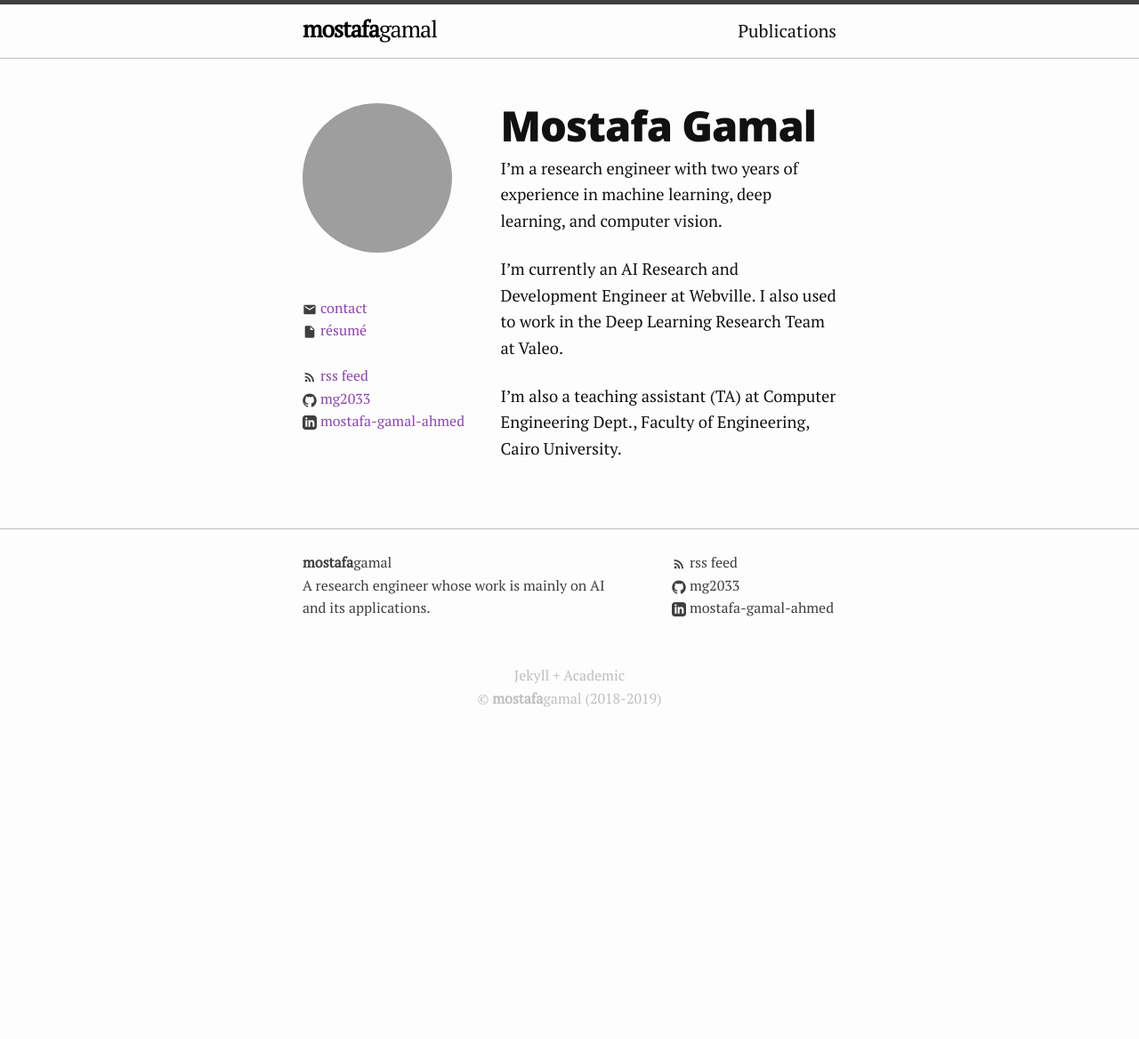
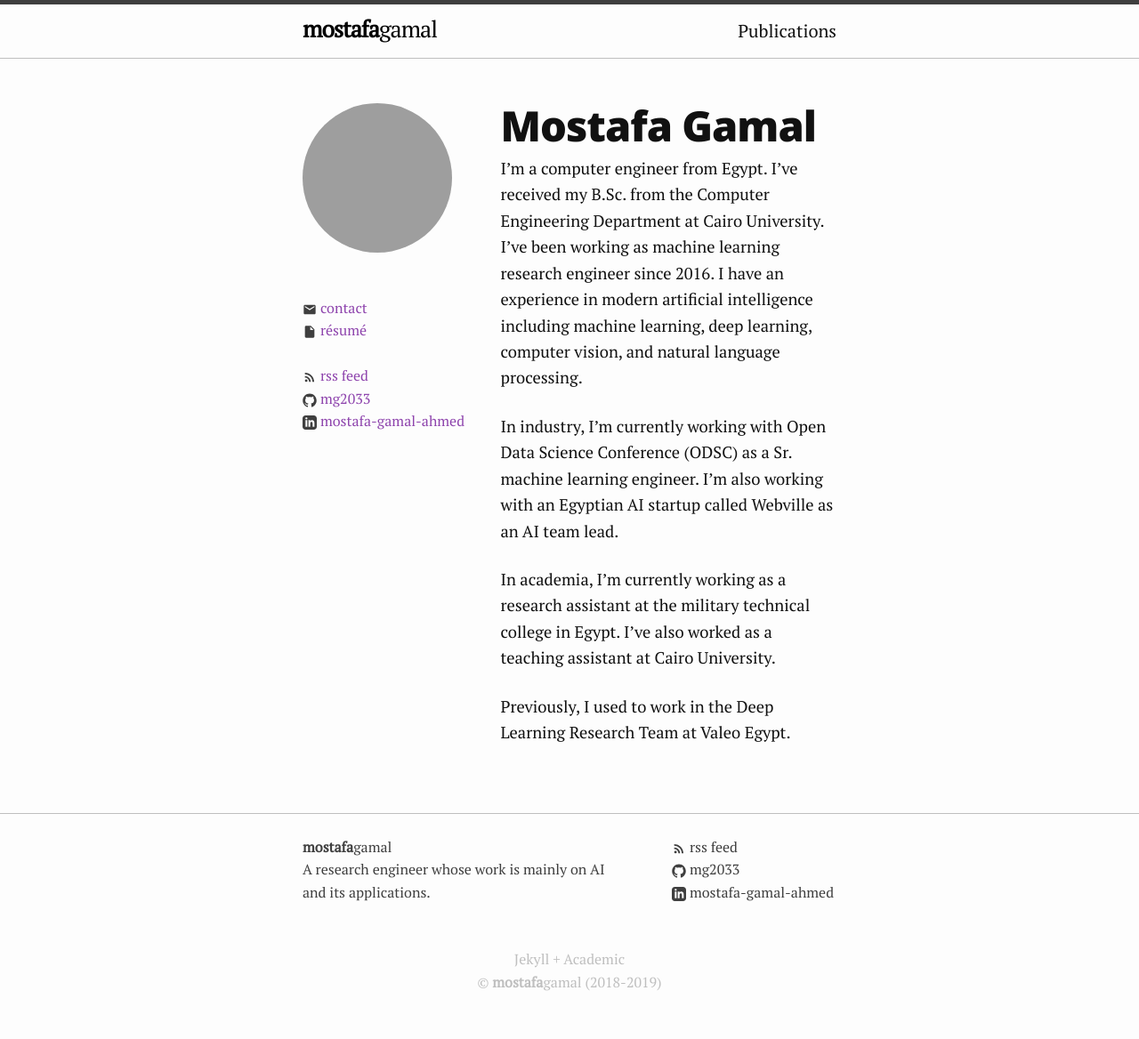
Before and after one commit to MG2033/mg2033.github.io, a Jekyll site: the page built from index.md, in a window 1280 px wide. Shown: the whole page at 89% size. Built offline with Jekyll 4.4.1, drawn with Linux system fonts in a browser that asks for light colours; before the commit the page ends 900 px from its top, so only the background shows below that; grey boxes are pictures that could not be loaded.

Commit message:
Update index.md

```diff
--- a/index.md
+++ b/index.md
@@ -4,8 +4,10 @@ title:  "Mostafa Gamal"
 invisible: true
 date:   2018-07-23 17:12:53 +0200
 ---
-I'm a research engineer with two years of experience in machine learning, deep learning, and computer vision.
+I'm a computer engineer from Egypt. I've received my B.Sc. from the Computer Engineering Department at Cairo University. I've been working as machine learning research engineer since 2016. I have an experience in modern artificial intelligence including machine learning, deep learning, computer vision, and natural language processing.
 
-I'm currently an AI Research and Development Engineer at Webville. I also used to work in the Deep Learning Research Team at Valeo.
+In industry, I'm currently working with Open Data Science Conference (ODSC) as a Sr. machine learning engineer. I'm also working with an Egyptian AI startup called Webville as an AI team lead.
 
-I'm also a teaching assistant (TA) at Computer Engineering Dept., Faculty of Engineering, Cairo University.
+In academia, I'm currently working as a research assistant at the military technical college in Egypt. I've also worked as a teaching assistant at Cairo University.
+
+Previously, I used to work in the Deep Learning Research Team at Valeo Egypt.
```
